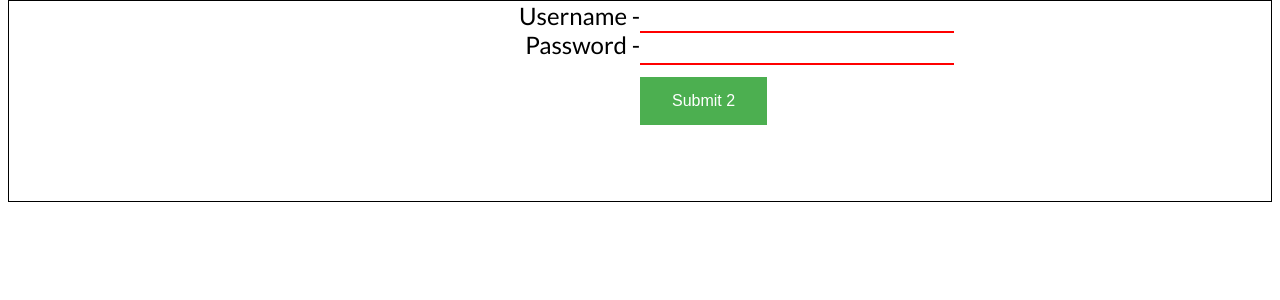
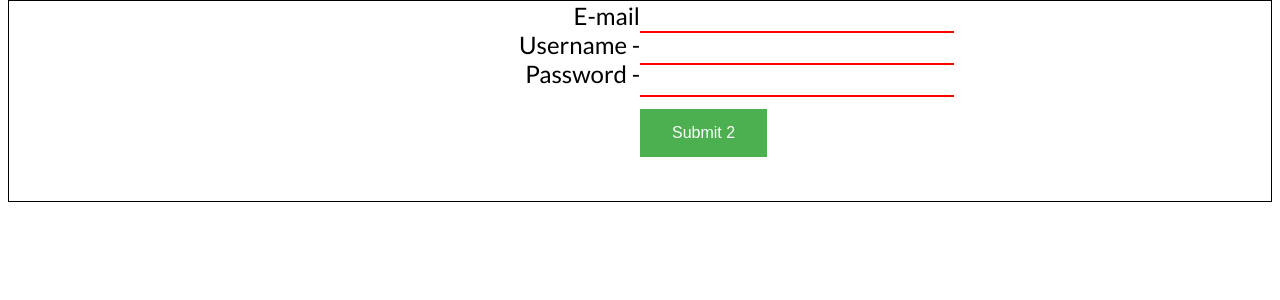
Before and after one commit to latham7/AAD-User-Accounts, a Flask app: page / in a window 1280 px wide. Shown: the part 97-397 px from the top of the page. Run offline with Flask 2, Linux system fonts and the light colour scheme.

Commit message:
Fully working to integrating into ticket system

```diff
--- a/app.py
+++ b/app.py
@@ -1,8 +1,21 @@
+#  _          _   _
+# | |    __ _| |_| |__   __ _ _ __ ___   __  ___   _ ____
+# | |   / _` | __| '_ \ / _` | '_ ` _ \  \ \/ / | | |_  /
+# | |__| (_| | |_| | | | (_| | | | | | |_ >  <| |_| |/ /
+# |_____\__,_|\__|_| |_|\__,_|_| |_| |_(_)_/\_\\__, /___|
+#                                             |___/
+#
+# Created by Matthew R. Latham | Latham.xyz
+#
+
 from flask import Flask, render_template, request, redirect
 from flask.templating import render_template
 import sys
+import requests
 import http.client
 import json
+
+from werkzeug.datastructures import Authorization
 from APIToken import *
 
 app = Flask(__name__)
@@ -20,26 +33,56 @@ def login():
 
     username = request.args.get('username')
     password = request.args.get('password')
+    email = request.args.get('email')
+
+
+
+    # Postman || Get Auth Key
+
+    url = getAuthTokenURL
+
+    payload = json.dumps({
+      "username": authUsername,
+      "password": authPassword
+    })
+    headers = {
+          'Content-Type': 'application/json',
+  'Cookie': 'connect.sid=s%3AxwyeTd9-2uzWf5FSIEMSgF5RiQ3vdxGx.yT04iEyKHuIz6nC6YaZ2KfhsrfGt5c%2B3owu6Cp8L4UE'
+    }
+
+    response = requests.request("POST", url, headers=headers, data=payload)
+
+ #   print(response.text)
+
+    tokenData = response.text
+    parse_json = json.loads(tokenData)
+    authorization = parse_json['token']
+
+    newAuthor = 'Bearer ' + authorization
+
+    #print(authorization)
+
+
 
 
     # Begin Postman Import || Create User Account
 
-    conn = http.client.HTTPSConnection("support.cammit.co")
+    conn = http.client.HTTPSConnection(baseURL)
     payload = json.dumps({
     "username": username,
     "fullname": username,
     "title": "Integration",
-    "email": "joesmith3435@gmail.com",
+    "email": email,
     "groups": [
-        "6179f6af33a2d75c8ac7405a"
+        "61a80a7c365f365048c1b4da"
     ],
-    "role": "6179f582c526d95beab4d393",
+    "role": "61a80a50bba0dd47e4efabc3",
     "password": password,
     "passwordConfirm": password
     })
     headers = {
     'refreshtoken': refreshtoken,
-    'Authorization': authorization,
+    'Authorization': newAuthor,
     'Content-Type': 'application/json',
     'Cookie': 'connect.sid=s%3AxwyeTd9-2uzWf5FSIEMSgF5RiQ3vdxGx.yT04iEyKHuIz6nC6YaZ2KfhsrfGt5c%2B3owu6Cp8L4UE'
     }
@@ -50,9 +93,6 @@ def login():
     # End Postman Config Import
 
 
-    print(refreshtoken)
-
-
     return redirect("http://www.example.com", code=302)
 
 
--- a/static/css/body.css
+++ b/static/css/body.css
@@ -50,7 +50,7 @@ p {
     font-size: 16px;
     margin: 0;
     position: absolute;
-    top: 50%;
+    bottom: 10%;
     -ms-transform: translateY(-50%);
     transform: translateY(-50%);
 }
--- a/templates/index.html
+++ b/templates/index.html
@@ -28,6 +28,8 @@
   <!-- Login Details-->
   <div class="container">
     <div class="text-formatting login-left">
+      <label for="email">E-mail</label>
+      <br>
       <label for="username">Username - </label>
       <br>
       <label for="password">Password - </label>
@@ -35,10 +37,13 @@
     </div>
     <div class="login-right">
       <form id="login-credentials" action="/aaduser" formmethod="POST">
+      <input class="logininput" type="email" id="email" name="email">
+      <br>
       <input class="logininput" type="text" id="username" name="username">
       <br>
       <input class="logininput" type="password" id="password" name="password">
-      <button class="center submitbutton" type="submit" form="login-credentials" value="Submit">Submit 2</button>
+      <br>
+      <button class="submitbutton" type="submit" form="login-credentials" value="Submit">Submit 2</button>
       </form>
     </div>
   </div>
```
